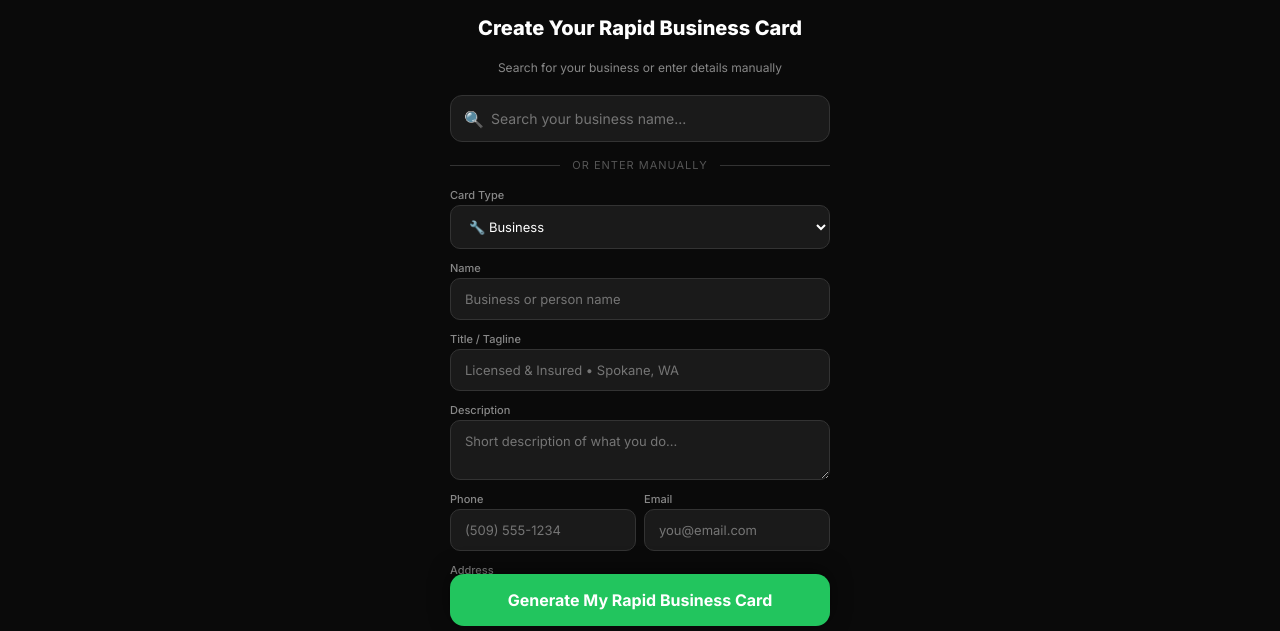
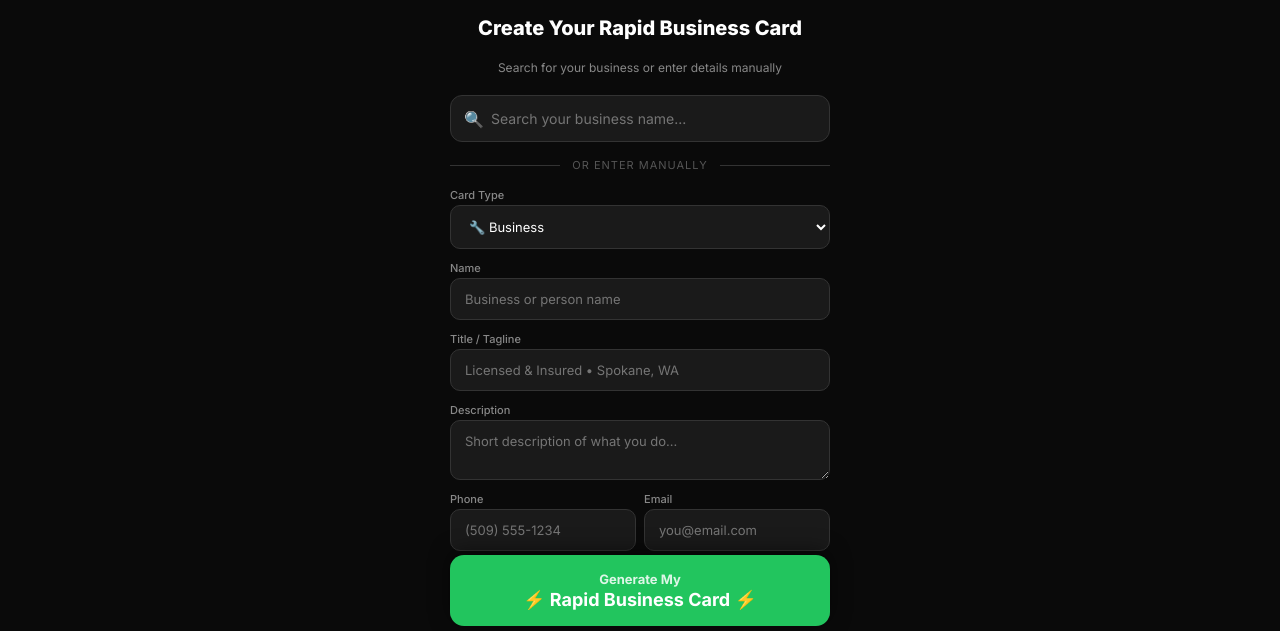
Before and after one commit to AutoRepHero/tapcard, a plain HTML site: page index.html in a window 1280 px wide. Both pictures are taken after a click on the button "Create My ⚡ Rapid Business Card ⚡". Shown: the part 158-789 px from the top of the page. Drawn offline with Linux system fonts and the light colour scheme.

Commit message:
Generate button: two lines, bigger, bolts on Rapid Business Card

```diff
--- a/index.html
+++ b/index.html
@@ -259,7 +259,7 @@ body{font-family:'Inter',sans-serif;background:#0a0a0a;color:#fff;min-height:100
     <div class="field" style="margin-top:8px"><label>Details / Conditions</label><input type="text" id="b_offer_desc" placeholder="New customers only. Expires April 30."></div>
   </div>
 
-  <button class="generate-btn" onclick="generateCard()">Generate My Rapid Business Card</button>
+  <button class="generate-btn" onclick="generateCard()"><span style="display:block;font-size:13px;opacity:0.85">Generate My</span><span style="display:block;font-size:18px;margin-top:2px">⚡ Rapid Business Card ⚡</span></button>
 </div>
 
 <div class="qr-overlay" id="qrOverlay" onclick="closeQR()">
```
